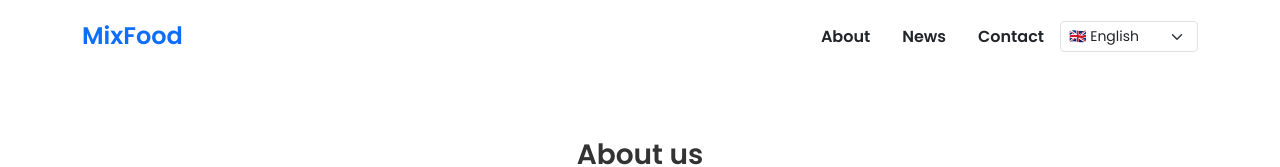
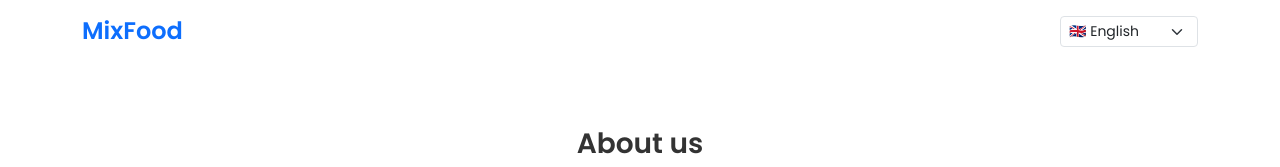
Before and after one commit to RenatAsadulov/Mix-food, a React (Vite) app: page / in a window 1280 px wide. Shown: the top 167 px of the page. Built offline with nearby package versions, Linux system fonts and the light colour scheme; a small style sheet from the web is missing.

Commit message:
Simplify navigation layout

```diff
--- a/src/components/layout/Header.jsx
+++ b/src/components/layout/Header.jsx
@@ -1,62 +1,12 @@
-import { useState } from "react";
-import { Menu } from "lucide-react";
-import { useI18n } from "../../i18n.jsx";
 import LanguageSwitcher from "../LanguageSwitcher.jsx";
 
-const navLinks = [
-  { id: "about", label: "nav.about" },
-  { id: "news", label: "nav.news" },
-  { id: "contact", label: "nav.contact" },
-];
-
 export default function Header() {
-  const [open, setOpen] = useState(false);
-  const { t } = useI18n();
-
   return (
     <header className="header-main sticky-top">
       <div className="container d-flex align-items-center justify-content-between py-3">
         <h1 className="h4 m-0 text-primary fw-bold">MixFood</h1>
-        <nav className="d-none d-md-block">
-          <ul className="nav align-items-center">
-            {navLinks.map((link) => (
-              <li key={link.id} className="nav-item">
-                <a href={`#${link.id}`} className="nav-link text-dark">
-                  {t(link.label)}
-                </a>
-              </li>
-            ))}
-            <li className="nav-item">
-              <LanguageSwitcher />
-            </li>
-          </ul>
-        </nav>
-        <button
-          className="btn btn-outline-secondary d-md-none"
-          onClick={() => setOpen(!open)}
-          aria-label="Toggle navigation"
-        >
-          <Menu size={24} />
-        </button>
+        <LanguageSwitcher />
       </div>
-      {open && (
-        <ul className="d-md-none list-unstyled bg-white shadow-sm m-0 p-3">
-          {navLinks.map((link) => (
-            <li key={link.id} className="mb-2">
-              <a
-                href={`#${link.id}`}
-                className="text-dark"
-                onClick={() => setOpen(false)}
-              >
-                {t(link.label)}
-              </a>
-            </li>
-          ))}
-          <li>
-            <LanguageSwitcher onSelect={() => setOpen(false)} />
-          </li>
-        </ul>
-      )}
     </header>
   );
 }
```
